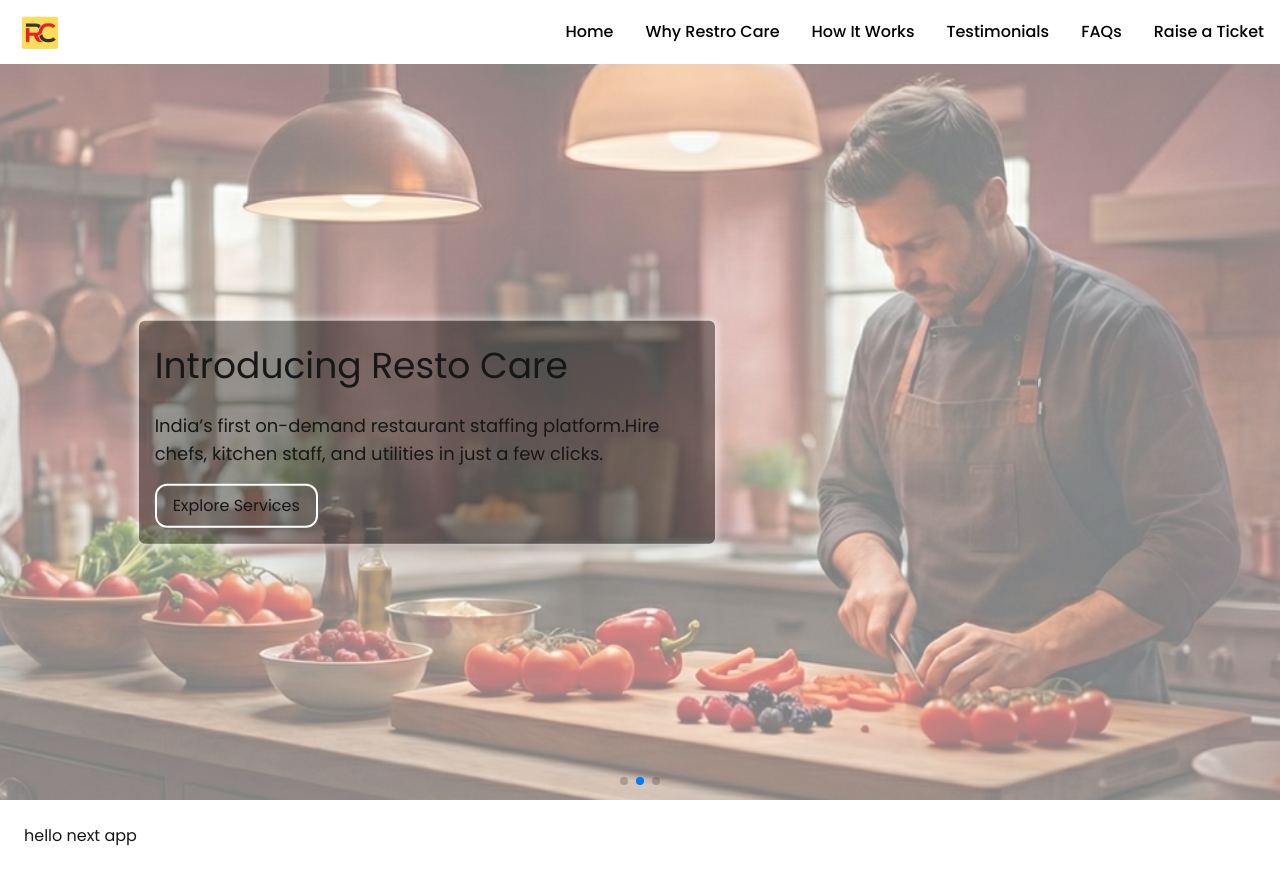
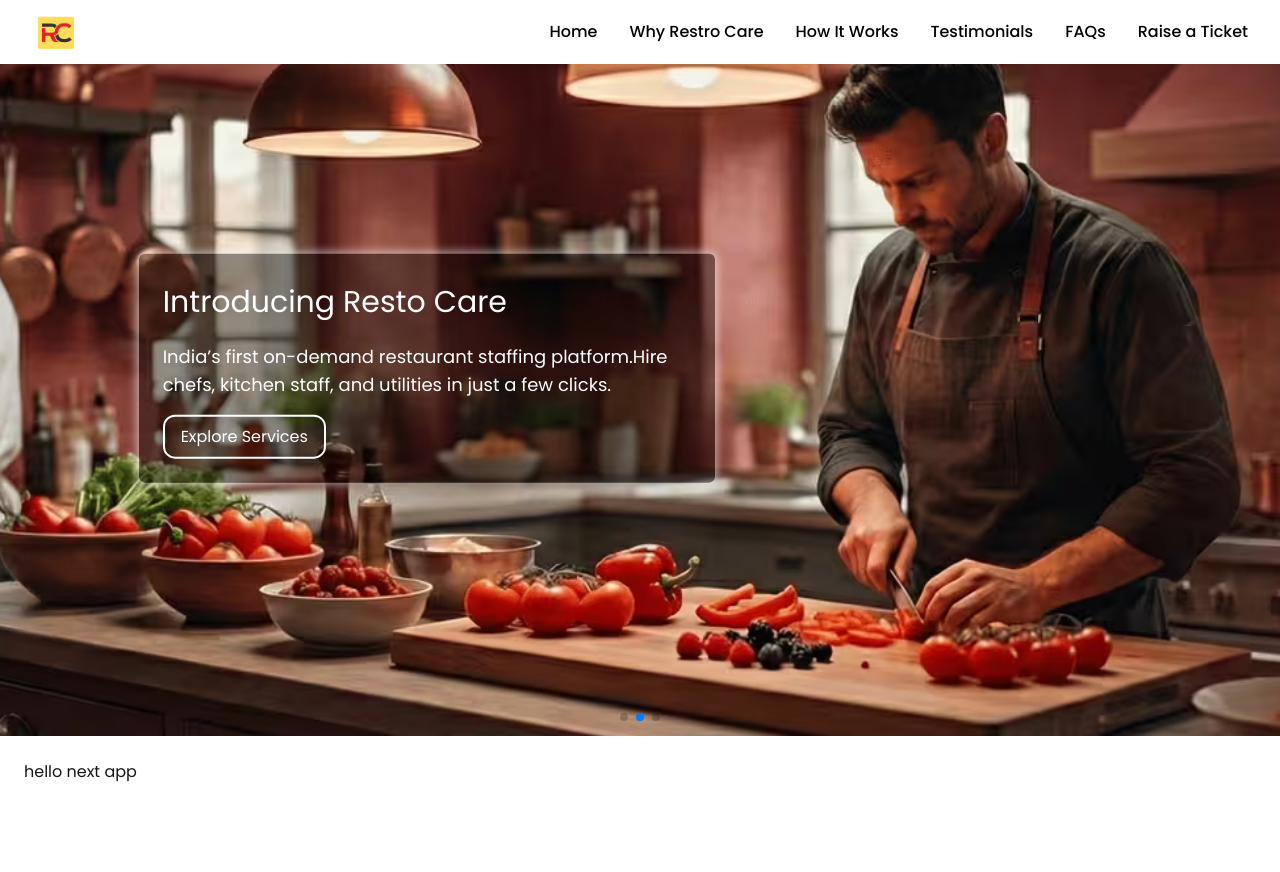
Before and after one commit to prem3892/restocare, a Next.js app: page / in a window 1280 px wide. After the commit the page ends 808 px from the top, so only its background shows below. Built offline with nearby package versions, Linux system fonts and the light colour scheme.

Commit message:
feat: optimized image rendering, fixed px in header, added different format images, fixed default css

```diff
--- a/app/globals.css
+++ b/app/globals.css
@@ -1,9 +1,21 @@
 @import "tailwindcss";
 
+@import "tailwindcss";
 
+/* DEFAULT: Light mode */
 :root {
   --background: #ffffff;
   --foreground: #171717;
+  color-scheme: light;
+}
+
+/* DARK MODE (system preference) */
+@media (prefers-color-scheme: dark) {
+  :root {
+    --background: #0a0a0a;
+    --foreground: #ededed;
+    color-scheme: dark;
+  }
 }
 
 @theme inline {
@@ -13,13 +25,6 @@
   --font-mono: var(--font-geist-mono);
 }
 
-@media (prefers-color-scheme: dark) {
-  :root {
-    --background: #0a0a0a;
-    --foreground: #ededed;
-  }
-}
-
 body {
   background: var(--background);
   color: var(--foreground);
--- a/app/page.tsx
+++ b/app/page.tsx
@@ -4,7 +4,9 @@
 export default function Home() {
   return (
     <>
-      <Navbar />
+      <nav className="z-50 fixed top-0 w-screen">
+        <Navbar />
+      </nav>
       <Carousel />
       <div className="p-6">hello next app</div>
     </>
--- a/components/carousel.tsx
+++ b/components/carousel.tsx
@@ -1,6 +1,6 @@
 'use client';
 import Image from 'next/image';
-import hero1 from '../app/assets/hero1.png';
+import hero1 from '../app/assets/hero2.avif';
 import { Pagination, Autoplay } from 'swiper/modules';
 
 import { Swiper, SwiperSlide } from 'swiper/react';
@@ -28,26 +28,26 @@
       >
         {CarouselData.map((data, idx) => (
           <SwiperSlide className="relative w-full h-full" key={idx}>
-            <Image src={hero1} fill className="object-cover opacity-50" alt="image" />
+            <Image src={hero1} fill className="object-cover " alt="image" fetchPriority={'high'} />
             <div
               className="
       absolute
-    top-1/2 left-1/3
+      top-1/2 left-1/2 sm:left-1/3
       -translate-x-1/2 -translate-y-1/2
 
-    w-[90%] max-w-xl
+      w-[90%] sm:w-[50%] md:w-[60%] lg:w-[60%] xl:max-w-xl
       bg-[#00000066]
       rounded-md
       shadow-[0_0_10px_2px_rgba(255,255,255,0.6)]
-    p-4
-    flex flex-col gap-4
+      p-3 sm:p-4 md:p-5 lg:p-6
+      flex flex-col gap-3 sm:gap-4
     "
             >
               <div>
                 <Typography
                   text={data.heroHeading}
                   element="h2"
-                  className="text-2xl md:text-4xl leading-snug md:leading-relaxed"
+                  className="text-white text-xl sm:text-xl md:text-2xl lg:text-3xl :text-4xl leading-snug md:leading-relaxed"
                 />
               </div>
 
@@ -55,19 +55,19 @@
                 <Typography
                   text={data.heroSubHeading}
                   element="p"
-                  className="text-base md:text-lg"
+                  className="text-white text-sm sm:text-base md:text-lg"
                 />
               </div>
 
-              <div className="flex items-center justify-center sm:justify-start">
+              <div className="text-white flex items-center justify-center sm:justify-start mt-1 sm:mt-0">
                 <Typography
                   text={data.heroButton}
                   element="button"
                   className="
           rounded-xl
           border-2 border-white
-        px-4 py-2
-        text-sm md:text-base
+          px-3 py-1.5 sm:px-4 sm:py-2
+          text-xs sm:text-sm md:text-base
         "
                 />
               </div>
--- a/components/header.tsx
+++ b/components/header.tsx
@@ -15,7 +15,7 @@
 
   return (
     <nav className="w-full bg-white">
-      <div className="max-w-7xl flex mx-auto px-4 justify-between items-center h-16">
+      <div className="max-w-7xl flex mx-auto px-8 justify-between items-center h-16">
         <div className="img-container shrink-0 w-12">
           <Image src={Logo} alt="logo image" />
         </div>
```
Also changed, not shown: app/assets/hero2.avif (added), app/assets/hero2.png (added). Lines whose indentation alone changed are shown as unchanged.
